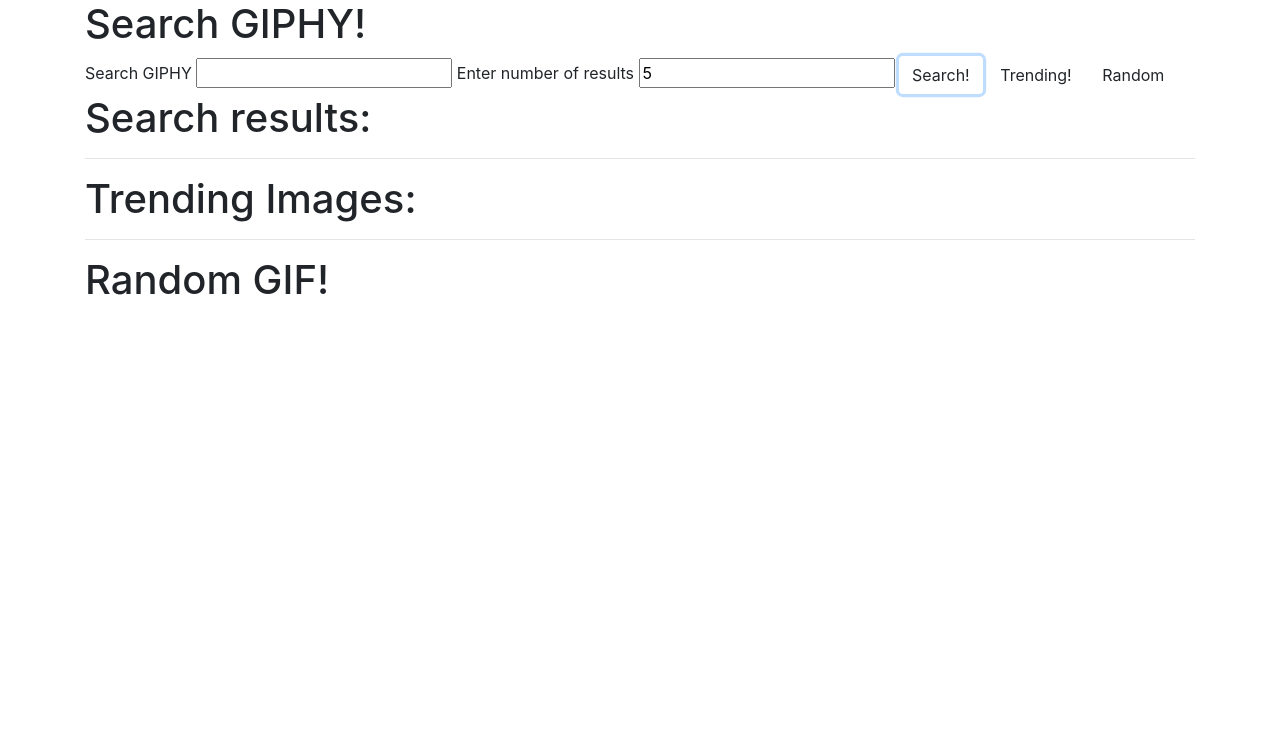
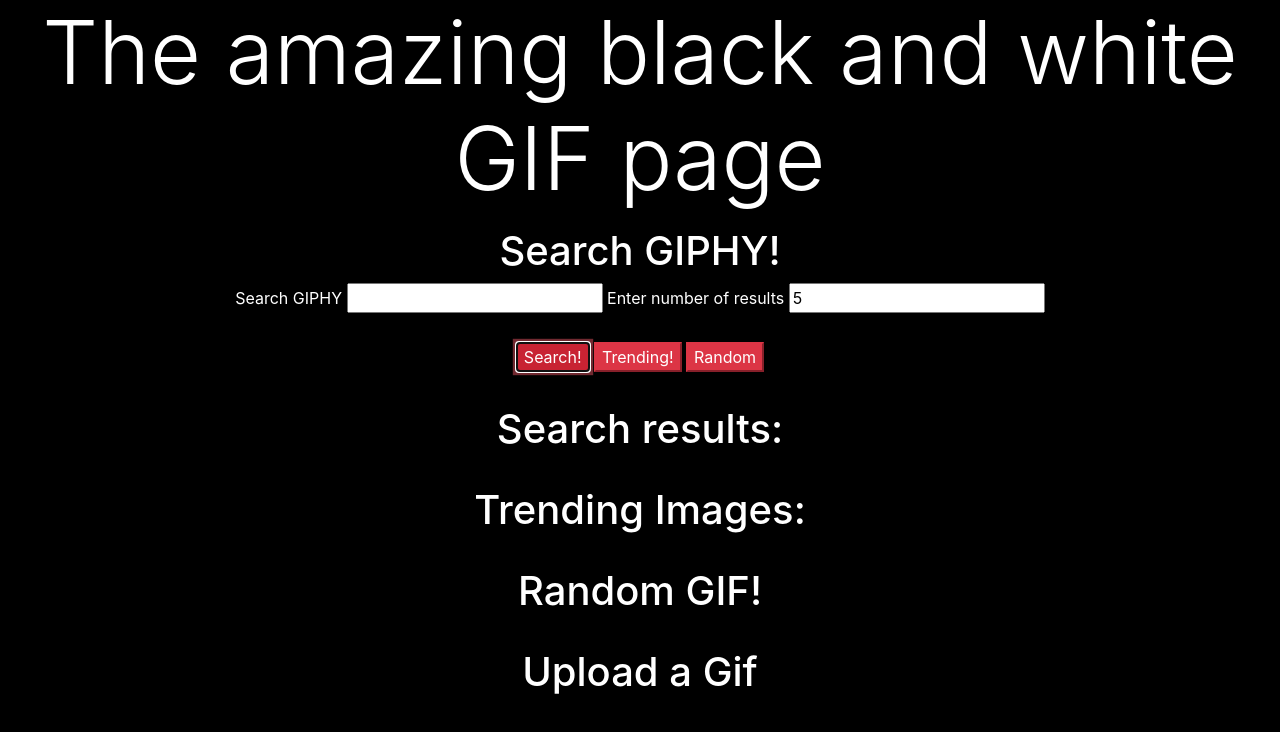
Before and after one commit to StollerSystem/giphy_API, a website built with webpack: page src/index.html in a window 1280 px wide. Both pictures are taken after typing "Sample", "5" into the empty fields and a click on the button "Search!". Built offline with nearby package versions, Linux system fonts and the light colour scheme; no server answers.

Commit message:
add some css styling
Co-authored-by: Johnny Duverseau <duverseaujohnny21@gmail.com>
Co-authored-by: AJ Markow <alexanderjmarkow@gmail.com>

```diff
--- a/src/css/styles.css
+++ b/src/css/styles.css
@@ -0,0 +1,21 @@
+.inverted {
+  background: black;
+  color: white;
+}
+
+.container {
+  text-align: center;
+}
+
+img {
+  border: solid white;
+  height: 300px;
+  width: 300px;
+  object-fit:scale-down;
+  filter: grayscale(100%);
+}
+
+
+h1 {
+  display: none;
+}
--- a/src/index.html
+++ b/src/index.html
@@ -5,18 +5,22 @@
   <meta name="viewport" content="width=device-width, initial-scale=1.0">
   <title>Document</title>
 </head>
-<body>
+<body class='inverted'>
+  <p class='display-2 text-center'>The amazing black and white GIF page</p>
   <div class="container">
     <form id="formOne">
       <h1>Search GIPHY!</h1>
       <label for ="search">Search GIPHY</label>
-      <input id="search" type="text">
+    <input id="search" type="text">
       <label for ="results">Enter number of results</label>
       <input id="results" type="number">
-      <button class="btn" id="searchBtn">Search!</button>
-      <button class="btn" id="trending">Trending!</button>
-      <button class="btn" id="random">Random</button>
+      <br>
+      <br>
+      <button class="btn-danger" id="searchBtn">Search!</button>
+      <button class="btn-danger" id="trending">Trending!</button>
+      <button class="btn-danger" id="random">Random</button>
     </form>
+    <hr>
     <h1> Search results:</h1>
     <div id="output"></div>
     <hr>
@@ -25,6 +29,11 @@
     <hr>
     <h1> Random GIF! </h1>
     <div id="random-output"></div>
+    <hr>
+    <h1>Upload a Gif</h1>
+    <!-- <label for="yourupload">Add a picture to giphy here:</label>
+    <input type ="file" id="yourupload" name="yourupload" accept="image/png, image/jpeg">
+    <button id="uploadfile">Upload your picture</button>  -->
   </div>
 </body>
 </html>
--- a/src/main.js
+++ b/src/main.js
@@ -10,7 +10,7 @@
     event.preventDefault();
     const inputtedSearch = $('#search').val();
     $('#search').val("");
-
+    $("h1").show();
     let request = new XMLHttpRequest();
     const url = `http://api.giphy.com/v1/gifs/search?q=${inputtedSearch}&api_key=${process.env.API_KEY}&${results}`;
     request.onreadystatechange = function() {
@@ -39,7 +39,17 @@
     newrequest.send();
   });
 
-  // Random line
+  $('#uploadfile').click(function(event) {
+    event.preventDefault();
+    let uploadrequest= new XMLHttpRequest();
+    const uploadfile = $('#yourupload').val();
+    const uploadurl = `http://upload.giphy.com/v1/gifs&api_key=${process.env.API_KEY}&file=${uploadfile}`
+    console.log(uploadurl);
+    uploadrequest.open("POST",uploadurl, true)
+    uploadrequest.send();
+    $('#yourupload').append("Upload is complete.")
+  })
+
   $('#random').click(function(event) {
     event.preventDefault();
     let randrequest = new XMLHttpRequest();
```
